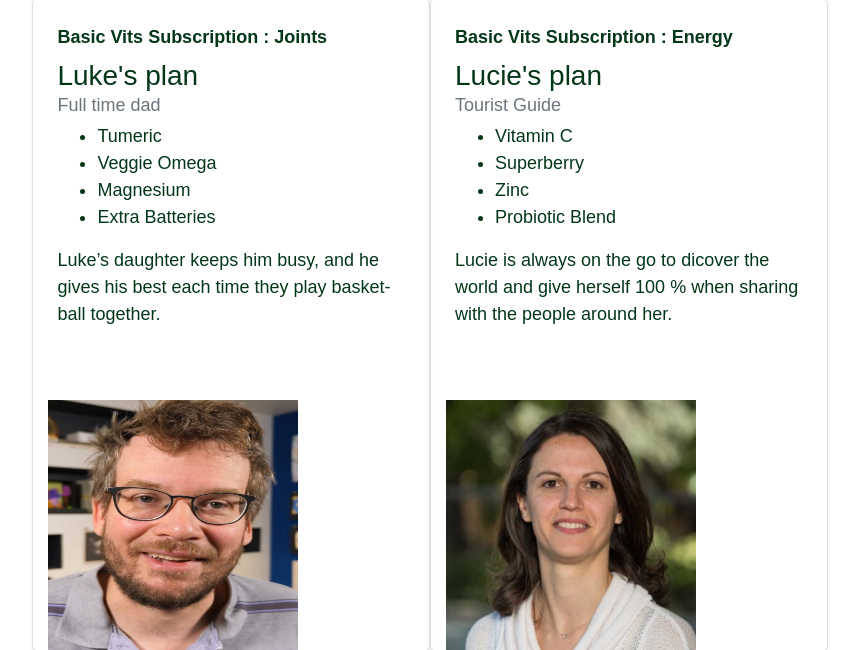
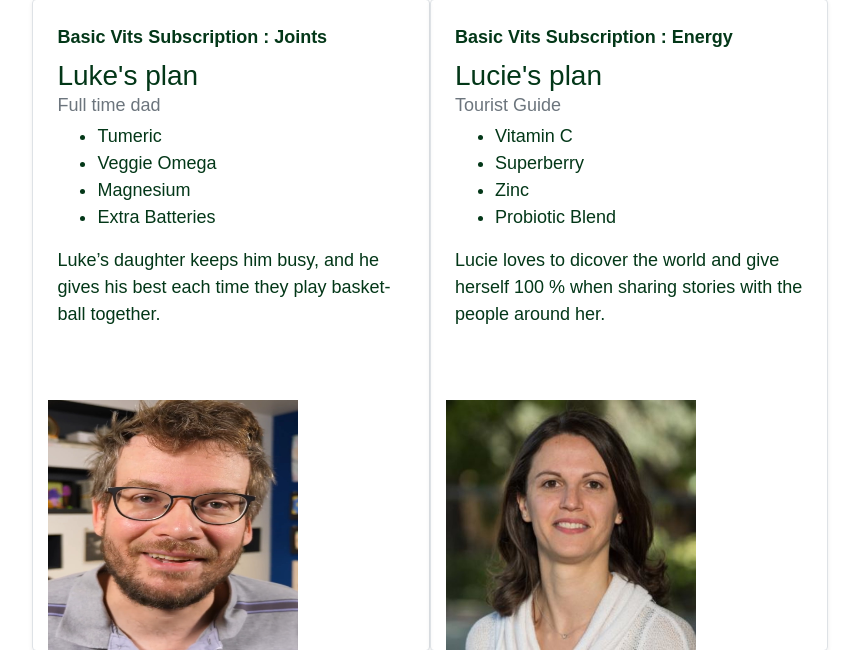
Before and after one commit to Code-Institute-Submissions/florencemezino-basic-vits_AprResub, a Django app: page / in a window 1280 px wide. Shown: the part 2827-3477 px from the top of the page, without its empty margins (210-1069 px from the left). Run offline with Django 3.2, Linux system fonts and the light colour scheme; parts of the project's set-up code (start-up, migrations or seed data) failed here and were passed over; some libraries are stand-ins or nearby versions.

Commit message:
Added target blank to the test, fixed display testimonies, removed typo from FAQ content

```diff
--- a/contact/templates/contact/contact.html
+++ b/contact/templates/contact/contact.html
@@ -73,7 +73,7 @@
                     <div class="col-md-6 col-lg-4 mb-4 faq-title">
                         <h6 class="mb-3"><i class="fas fa-book-open pe-2"></i> I am on a monthly subcription package, how can I get a discount ?</h6>
                         <p class="faq-text">
-                        For each purchase above 20 euros, delivery is free. For loyal members to Basic Vits vitamins and supplementsstep_11, discounts are on their way to you. <strong><u>Stay tune!</u></strong>
+                        For each purchase above 20 euros, delivery is free. For loyal members to Basic Vits vitamins and supplements, discounts are on their way to you. <strong><u>Stay tune!</u></strong>
                         </p>
                     </div>
                     </div>
--- a/home/templates/home/index.html
+++ b/home/templates/home/index.html
@@ -100,7 +100,7 @@
     <div class="row py-lg-3">
       <div class="col-12 ">
         <div class="mt-5 text-center ">
-            <a href="https://0xljnku64g4.typeform.com/to/TKb0ptMs" class="test-now-button btn-lg text-uppercase py-3">Take the Test</a>
+            <a href="https://0xljnku64g4.typeform.com/to/TKb0ptMs" class="test-now-button btn-lg text-uppercase py-3" target="_blank">Take the Test</a>
         </div>
     </div>
 </div>
@@ -156,7 +156,7 @@
                         <li>Zinc</li>
                         <li>Probiotic Blend</li>
                       </ul>
-                  <p class="mb-auto">Lucie is always on the go to dicover the world and give herself 100 % when sharing with the people around her.</p>
+                  <p class="mb-auto">Lucie loves to dicover the world and give herself 100 % when sharing stories with the people around her.</p>
                 </div>
                 <div class="col-auto d-none d-lg-block">
                   <img class="testimony-picture mt-5 mr-3" src="{{ MEDIA_URL }}testimony-3.jpeg" width = "250" height = "250" alt="a woman smiling">
--- a/templates/base.html
+++ b/templates/base.html
@@ -54,7 +54,7 @@
                         {% endif %}
                     {% else %}
                         <li class="list-inline-item">
-                            <a href="https://0xljnku64g4.typeform.com/to/TKb0ptMs" class="test-now-button btn-sm text-uppercase py-3">Take the Test</a>
+                            <a href="https://0xljnku64g4.typeform.com/to/TKb0ptMs" class="test-now-button btn-sm text-uppercase py-3" target="_blank">Take the Test</a>
                         <li class="list-inline-item">
                     {% endif %}
                         <a class="nav-link" href="{% url 'products' %}" id="user-options" aria-haspopup="true" aria-expanded="false">
```
